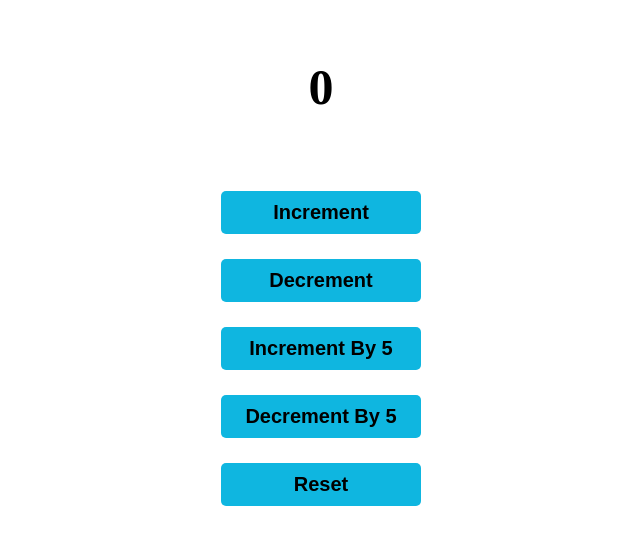
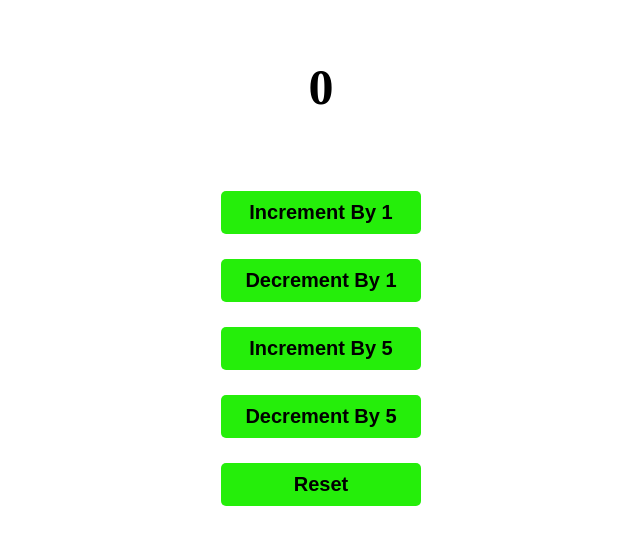
Before and after one commit to kiran-056/git_learning, a plain HTML site: page index.html in a window 1280 px wide. Shown: the whole page, without its empty margins (319-959 px from the left). Drawn offline with Linux system fonts and the light colour scheme.

Commit message:
i modified  css only for this file.

```diff
--- a/index.html
+++ b/index.html
@@ -19,7 +19,7 @@
       button {
         font-size: 20px;
         font-weight: bold;
-        background-color: rgb(15, 182, 224);
+        background-color: rgb(37, 238, 10);
         border: none;
         border-radius: 5px;
         padding: 10px;
@@ -27,15 +27,16 @@
         width: 200px;
       }
       button:hover {
-        background-color: rgb(10, 141, 173);
+        background-color: rgb(0, 255, 42);
         transform: scale(1.1);
+        border: 2px solid rgb(255, 238, 0);
       }
     </style>
   </head>
   <body>
     <p id="para">0</p>
-    <button id="btn1">Increment</button>
-    <button id="btn2">Decrement</button>
+    <button id="btn1">Increment By 1</button>
+    <button id="btn2">Decrement By 1</button>
     <button id="btn3">Increment By 5</button>
     <button id="btn4">Decrement By 5</button>
     <button id="btn5">Reset</button>
```
